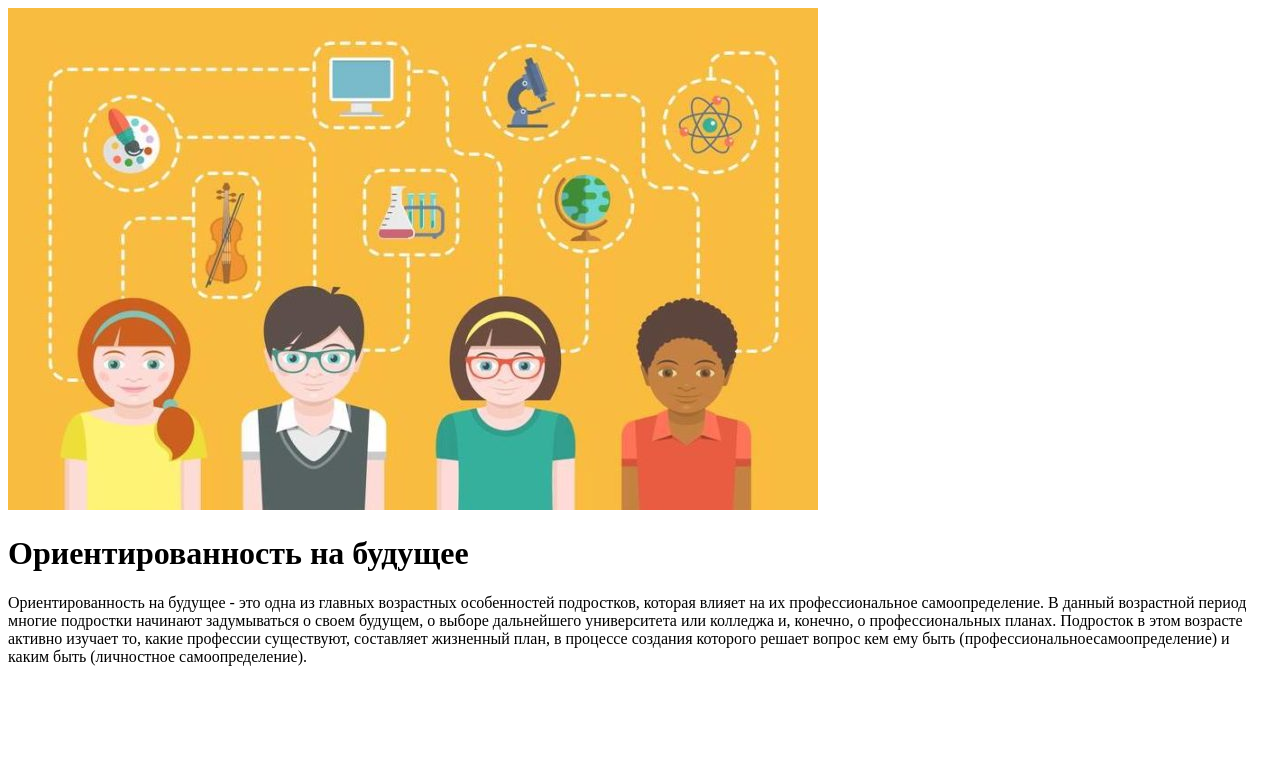
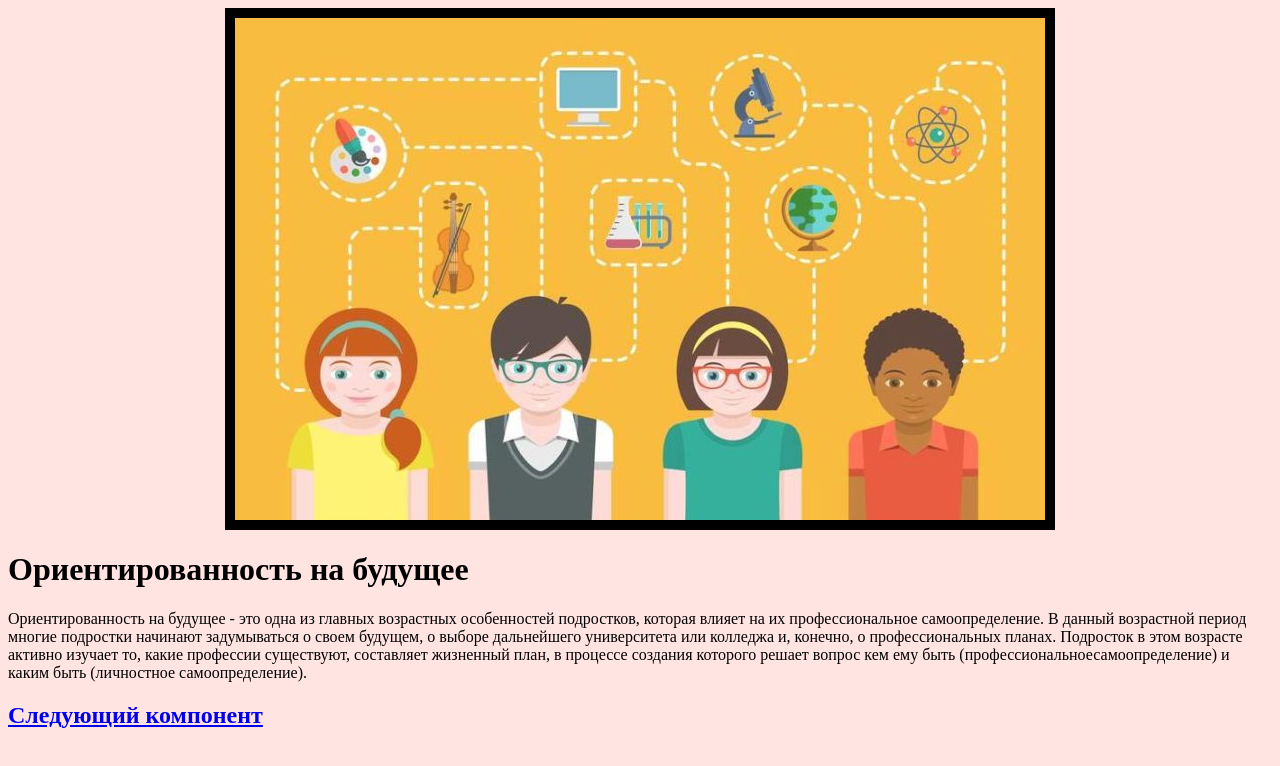
Before and after one commit to Sashaal78/Sashaal78.github.io, a plain HTML site: page index2.html in a window 1280 px wide. Drawn offline with Linux system fonts and the light colour scheme.

Commit message:
оформление второй страницы

```diff
--- a/index2.html
+++ b/index2.html
@@ -14,5 +14,6 @@
                 Подросток в этом возрасте активно изучает то, какие профессии существуют, составляет жизненный план, в
                 процессе создания которого решает вопрос кем ему быть (профессиональноесамоопределение) и каким быть
                 (личностное самоопределение).</p1>
+            <h2><a href="index3.html">Следующий компонент</a></h2>
     </body>
 </html>
--- a/style2.css
+++ b/style2.css
@@ -0,0 +1,4 @@
+body{background-color: MistyRose}
+h1{color: black}
+img{margin: 0px auto 0px auto; display: block}
+img{border: 10px solid; border-color: black}
```
Also changed, not shown: 1 other file.
